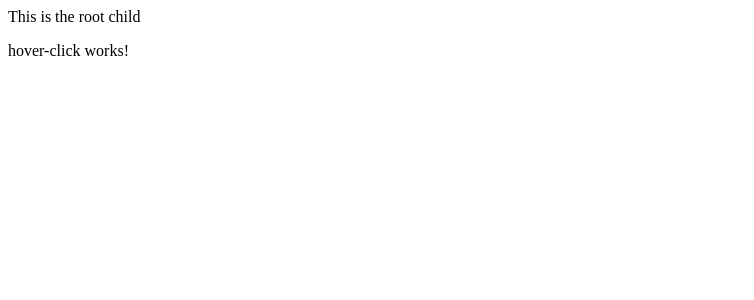
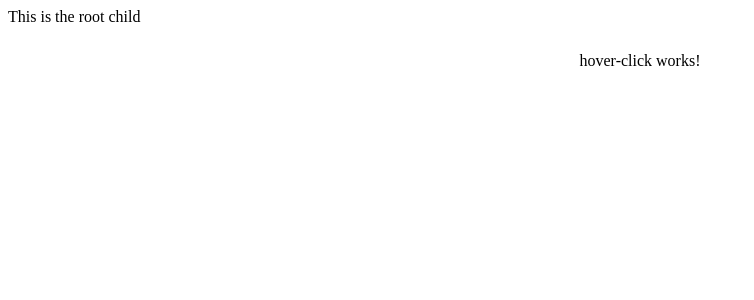
Before and after one commit to leelanarasimha/angular17-course, an Angular app in the folder angular-basics/: page / in a window 1280 px wide. Shown: the top 300 px of the page, without its empty margins (0-754 px from the left). Built offline with nearby package versions, Linux system fonts and the light colour scheme.

Commit message:
host property in component

```diff
--- a/angular-basics/src/app/app.component.html
+++ b/angular-basics/src/app/app.component.html
@@ -44,5 +44,5 @@
 <div *ngIf="receivedDataFromChild">{{ receivedDataFromChild }}</div> -->
 
 <div>
-  <app-hover-click></app-hover-click>
+  <app-hover-click role="group" [id]="title"></app-hover-click>
 </div>
--- a/angular-basics/src/app/hover-click/hover-click.component.css
+++ b/angular-basics/src/app/hover-click/hover-click.component.css
@@ -0,0 +1,9 @@
+:host {
+  display: block;
+  padding: 10px;
+  text-align: center;
+}
+
+:host(.hovered) {
+  background-color: lightblue;
+}
--- a/angular-basics/src/app/hover-click/hover-click.component.ts
+++ b/angular-basics/src/app/hover-click/hover-click.component.ts
@@ -6,11 +6,28 @@ import { Component, HostBinding, HostListener } from '@angular/core';
   imports: [],
   templateUrl: './hover-click.component.html',
   styleUrl: './hover-click.component.css',
+  host: {
+    role: 'presentation',
+
+    '[class.hovered]': 'isHovered',
+    '(mouseenter)': 'onMouseEnter()',
+    '(mouseleave)': 'onMouseLeave()',
+    '(click)': 'onClick()',
+  },
 })
 export class HoverClickComponent {
-  @HostBinding('class.hovered') isHovered = false;
+  isHovered = false;
+  otherId = 'hi leela';
 
-  @HostListener('click') onClick() {
+  onClick() {
     console.log('element clicked');
   }
+
+  onMouseEnter() {
+    this.isHovered = true;
+  }
+
+  onMouseLeave() {
+    this.isHovered = false;
+  }
 }
```
